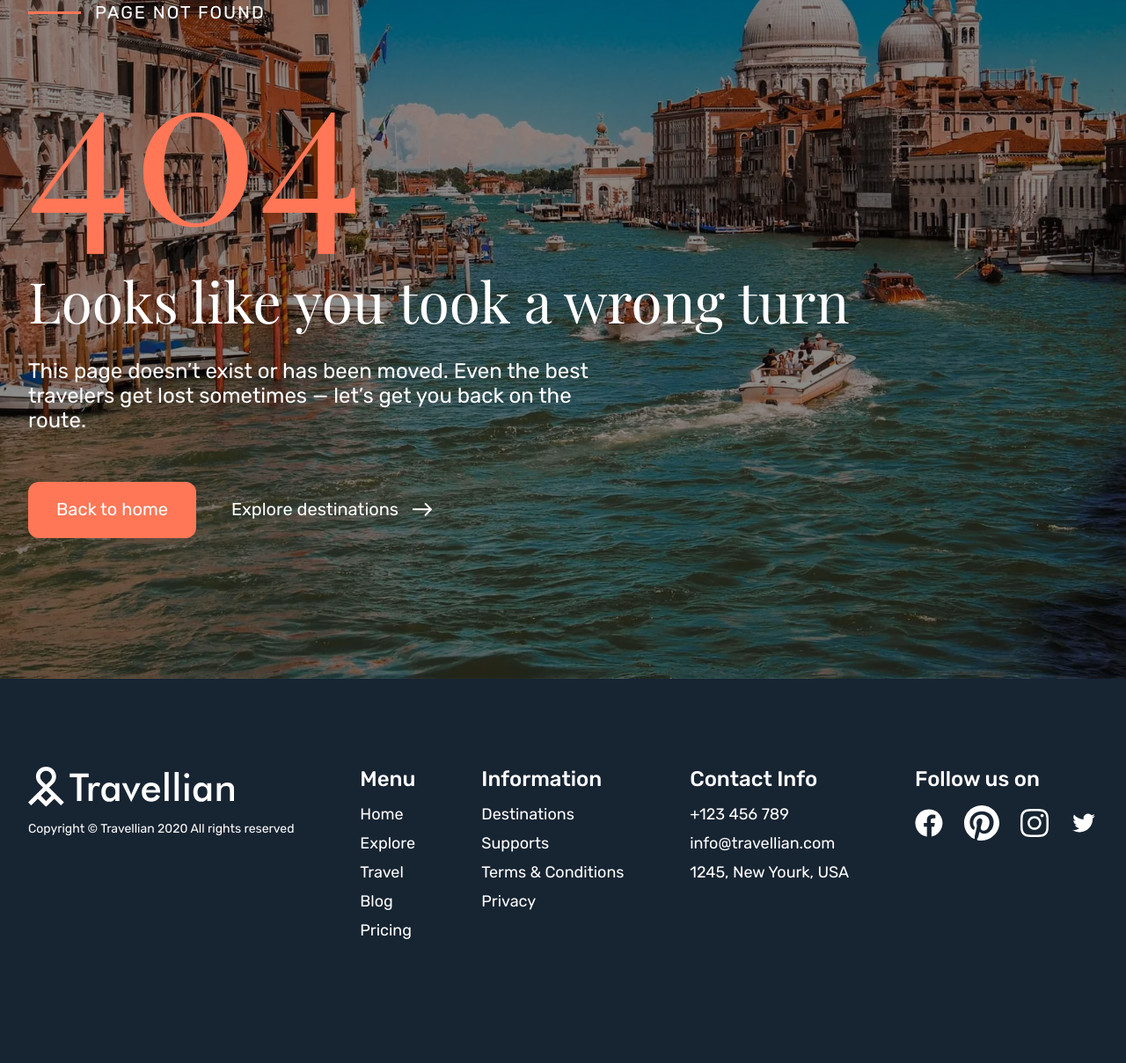
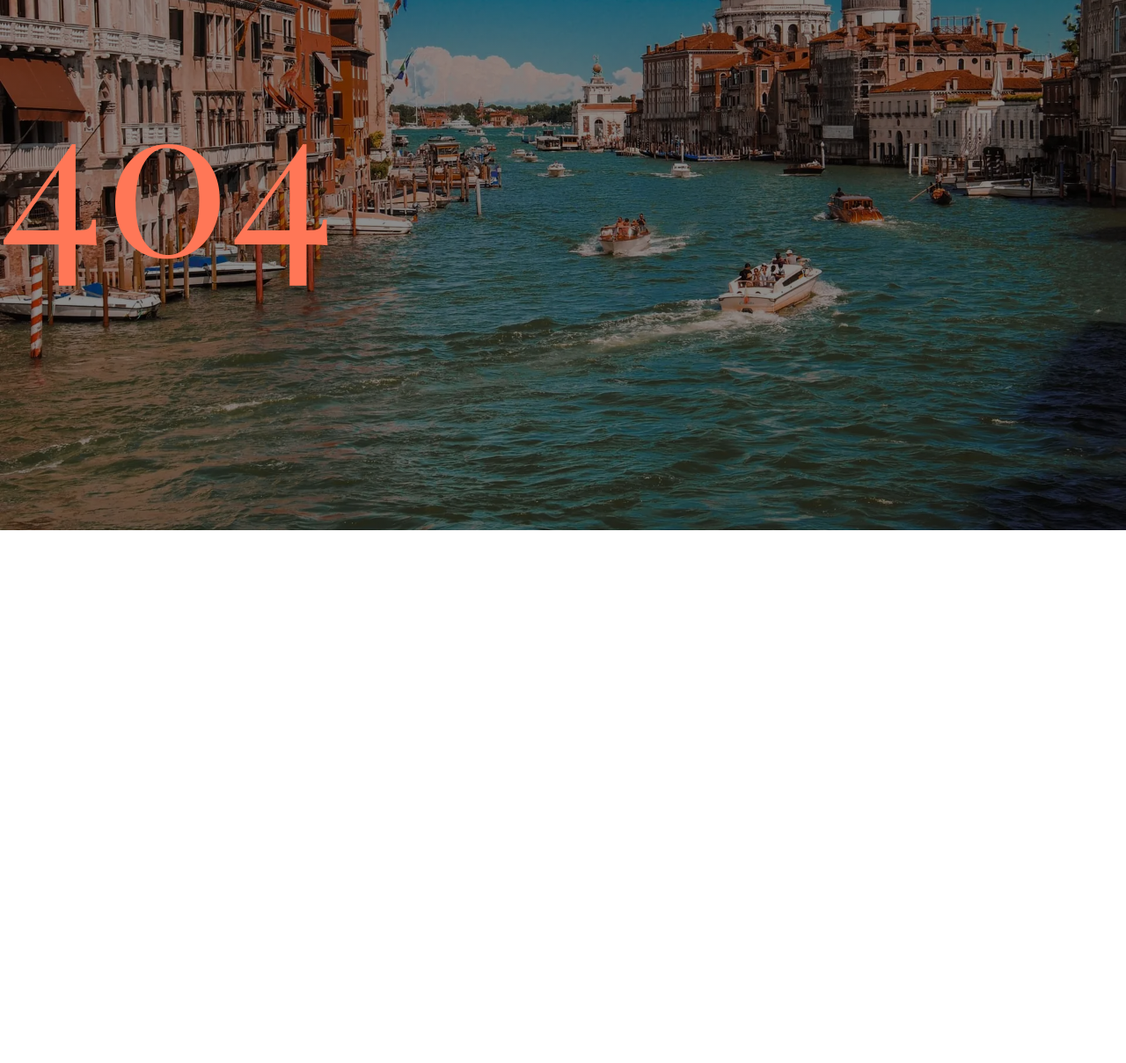
Before and after one commit to weannqWW/travellian, a website: page 404.html in a window 1280 px wide. Shown: the part 197-1406 px from the top of the page at 88% size. After the commit the page ends 800 px from the top, so only its background shows below. Drawn offline with Linux system fonts and the light colour scheme.

Commit message:
Simplify 404 page

```diff
--- a/404.html
+++ b/404.html
@@ -4,92 +4,13 @@
   <meta charset="UTF-8">
   <meta name="viewport" content="width=device-width, initial-scale=1">
   <meta name="robots" content="noindex">
-  <title>Page not found — Travellian</title>
-  <script>
-    // GitHub Pages shows this page for any wrong address, even a nested one (/travellian/a/b/),
-    // so on the site all links and files are counted from the site folder.
-    if (location.hostname.endsWith('github.io')) {
-      const base = document.createElement('base');
-      base.href = '/travellian/';
-      document.head.append(base);
-    }
-  </script>
+  <title>404 — Travellian</title>
   <link rel="icon" href="images/icons/favicon.svg" type="image/svg+xml">
   <link rel="stylesheet" href="styles/css/main.css">
 </head>
 <body class="page">
-  <header class="header">
-    <div class="header__inner">
-      <a href="index.html"><img class="header__logo" src="images/logo.svg" alt="Travellian — home page" width="234" height="46"></a>
-    </div>
-  </header>
-
-  <main>
-    <section class="not-found">
-      <div class="not-found__inner container">
-        <p class="not-found__label">Page not found</p>
-        <p class="not-found__code">404</p>
-        <h1 class="not-found__title">Looks like you took a wrong turn</h1>
-        <p class="not-found__text">This page doesn’t exist or has been moved. Even the best travelers get lost sometimes — let’s get you back on the route.</p>
-
-        <div class="not-found__actions">
-          <a class="button" href="index.html">Back to home</a>
-          <a class="not-found__link" href="index.html#destinations">
-            Explore destinations
-            <img src="images/icons/arrow-white.svg" alt="" width="22" height="15">
-          </a>
-        </div>
-      </div>
-    </section>
+  <main class="not-found">
+    <h1 class="not-found__code">404</h1>
   </main>
-
-  <footer class="footer footer--compact">
-    <div class="footer__inner container">
-      <div>
-        <img class="footer__logo" src="images/logo.svg" alt="Travellian" width="234" height="46" loading="lazy">
-        <p class="footer__copyright">Copyright © Travellian 2020 All rights reserved</p>
-      </div>
-
-      <div>
-        <h2 class="footer__heading">Menu</h2>
-        <ul class="footer__list">
-          <li><a class="footer__link" href="index.html">Home</a></li>
-          <li><a class="footer__link" href="index.html#destinations">Explore</a></li>
-          <li><a class="footer__link" href="index.html#trips">Travel</a></li>
-          <li><a class="footer__link" href="index.html#blog">Blog</a></li>
-          <li><a class="footer__link" href="index.html#offers">Pricing</a></li>
-        </ul>
-      </div>
-
-      <div>
-        <h2 class="footer__heading">Information</h2>
-        <ul class="footer__list">
-          <li><a class="footer__link" href="index.html#destinations">Destinations</a></li>
-          <li><a class="footer__link" href="mailto:info@travellian.com">Supports</a></li>
-          <li><a class="footer__link" href="#">Terms &amp; Conditions</a></li>
-          <li><a class="footer__link" href="#">Privacy</a></li>
-        </ul>
-      </div>
-
-      <div>
-        <h2 class="footer__heading">Contact Info</h2>
-        <ul class="footer__list">
-          <li><a class="footer__link" href="tel:+123456789">+123 456 789</a></li>
-          <li><a class="footer__link" href="mailto:info@travellian.com">info@travellian.com</a></li>
-          <li><address class="footer__address">1245, New Yourk, USA</address></li>
-        </ul>
-      </div>
-
-      <div>
-        <h2 class="footer__heading">Follow us on</h2>
-        <ul class="footer__socials">
-          <li><a class="footer__social" href="https://www.facebook.com/" target="_blank" rel="noopener noreferrer"><img src="images/icons/facebook.svg" alt="Facebook" width="32" height="32" loading="lazy"></a></li>
-          <li><a class="footer__social" href="https://www.pinterest.com/" target="_blank" rel="noopener noreferrer"><img src="images/icons/pinterest.svg" alt="Pinterest" width="40" height="40" loading="lazy"></a></li>
-          <li><a class="footer__social" href="https://www.instagram.com/" target="_blank" rel="noopener noreferrer"><img src="images/icons/instagram.svg" alt="Instagram" width="32" height="32" loading="lazy"></a></li>
-          <li><a class="footer__social" href="https://twitter.com/" target="_blank" rel="noopener noreferrer"><img src="images/icons/twitter.svg" alt="Twitter" width="32" height="32" loading="lazy"></a></li>
-        </ul>
-      </div>
-    </div>
-  </footer>
 </body>
 </html>
```
Also changed, not shown: README.md.
